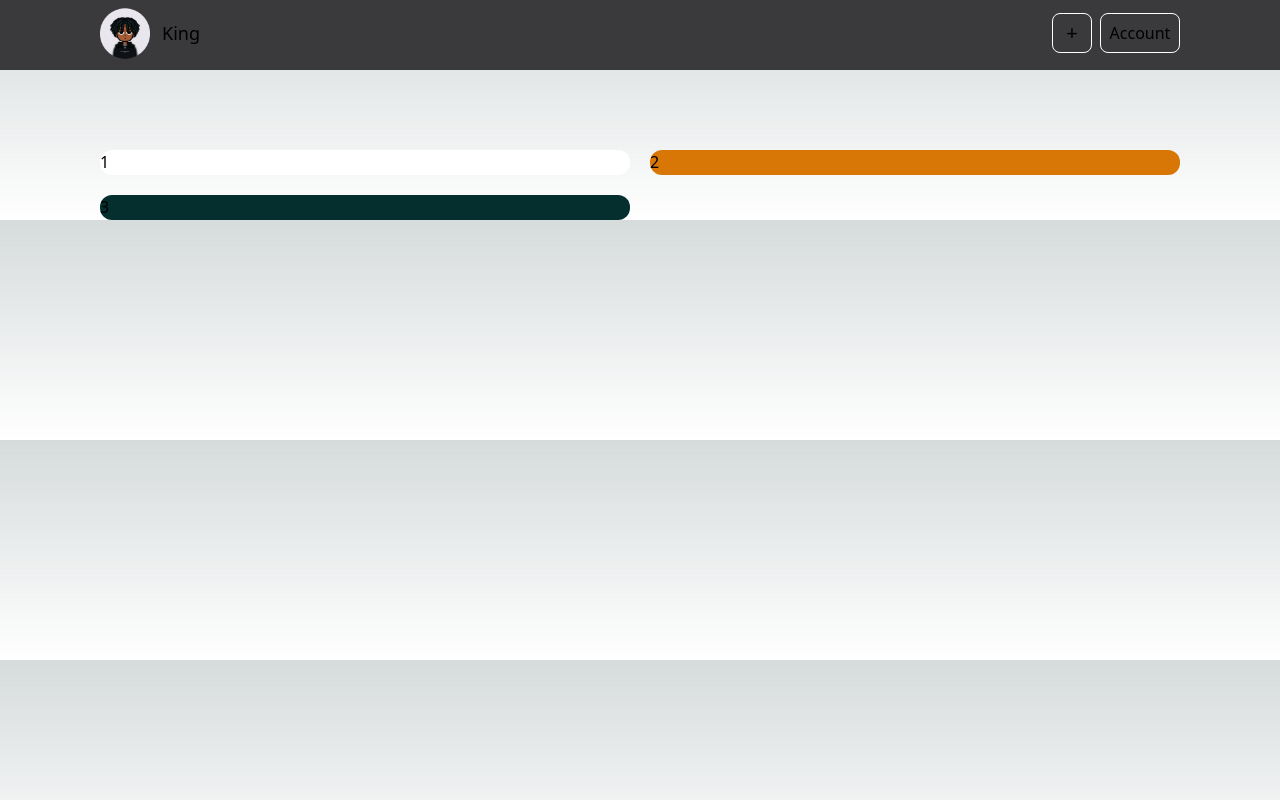
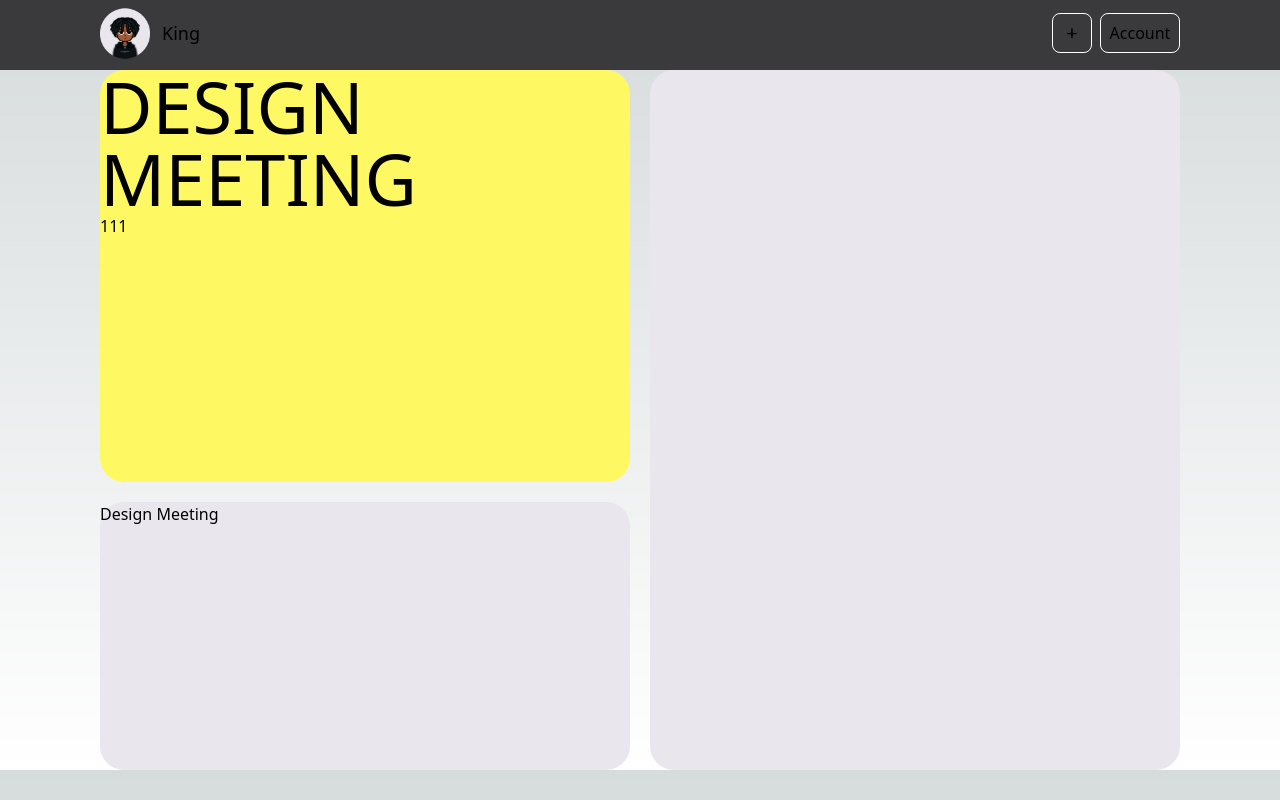
Before and after one commit to khaekelvin/bento-grid, a Next.js app: page / in a window 1280 px wide. Built offline with nearby package versions, Linux system fonts and the light colour scheme.

Commit message:
Update global CSS and Grid component***

```diff
--- a/components/Grid/page.tsx
+++ b/components/Grid/page.tsx
@@ -3,16 +3,23 @@ import React from "react";
 function Grid() {
   return (
     <>
-      <section className="container grid grid-cols-2 gap-5 mt-10 lg:mt-20 max-w-[1080px] mx-auto h-[70px]">
-        <div className=" bg-white rounded-xl flex flex-col col-span-1 row-span-1 gap-1">
-          1
+      <section className="container grid grid-cols-2 gap-5  max-w-[1080px] h-[700px] mx-auto text-black">
+        <div className=" bg-main-one rounded-3xl flex flex-col col-span-1 row-span-1 gap-1">
+          <div>
+            <p className="text-7xl">DESIGN MEETING</p>
+            <div className="flex">
+              <p>1</p>
+              <p>1</p>
+              <p>1</p>
+            </div>
+          </div>
         </div>
-        <div className=" bg-amber-600 rounded-xl flex flex-col col-span-1 row-span-1 gap-1">
-          2
-        </div>
+        <div className=" bg-main-two rounded-3xl flex flex-col col-span-1 row-span-2 gap-1"></div>
 
-        <div className=" bg-teal-950 rounded-xl flex flex-col col-span-1 row-span-2 gap-1">
-          3
+        <div className=" bg-main-two rounded-3xl flex flex-col col-span-1 row-span-1 gap-1">
+          <div>
+            <p>Design Meeting</p>
+          </div>
         </div>
       </section>
     </>
--- a/tailwind.config.ts
+++ b/tailwind.config.ts
@@ -16,6 +16,8 @@ const config: Config = {
       colors: {
         "nav-bar" : "#3a3a3c",
         "main-body" : "#222224",
+        "main-one" : "#fef862",
+        "main-two" : "#e9e6ed",
       },
     },
   },
```
Also changed, not shown: app/globals.css (line endings or trailing spaces).
